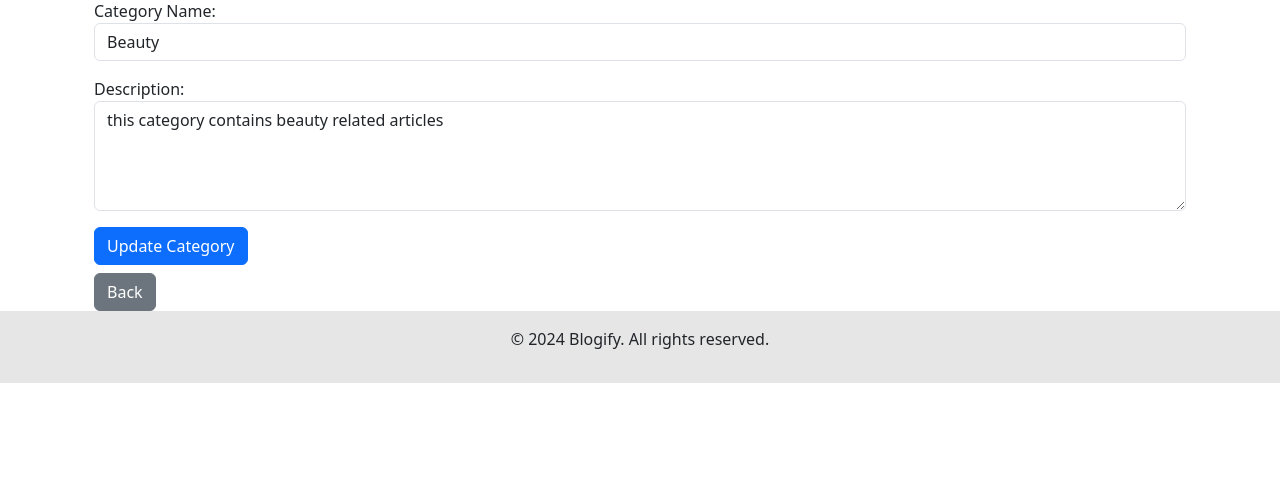
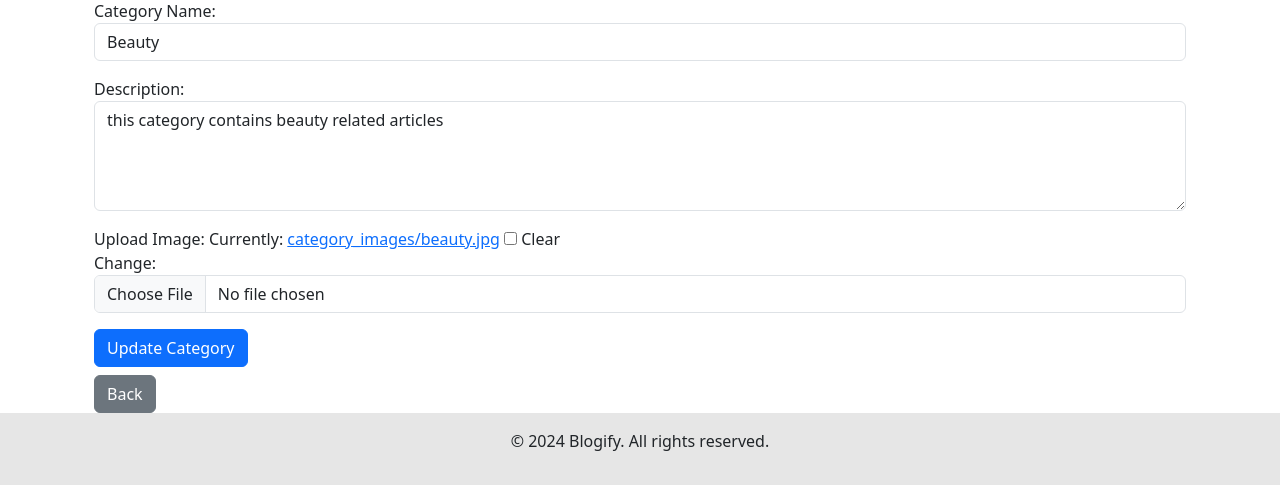
Before and after one commit to nishanlimbuchemjong/Blogify-Python-Django, a Django app: page /Users/categories/21/edit/ in a window 1280 px wide. Shown: the part 161-652 px from the top of the page. Run offline with Django 5.2, Linux system fonts and the light colour scheme; a user stored in the database is signed in; data comes from the database, SQL or seed files in the repository; both versions use the stored data as it was after the commit.

Commit message:
[add] adding image field on CategoryForm and images added and updated from Add and Edit form

```diff
--- a/User/forms.py
+++ b/User/forms.py
@@ -25,7 +25,7 @@ class RegisterForm(forms.Form):
 class CategoryForm(forms.ModelForm):
     class Meta:
         model = Category
-        fields = ['name', 'description']
+        fields = ['name', 'description', 'image']
         widgets = {
             'name': forms.TextInput(attrs={
                 'class': 'form-control',
@@ -36,10 +36,14 @@ class CategoryForm(forms.ModelForm):
                 'placeholder': 'Enter a brief description (optional)',
                 'rows': 4,
             }),
+            'image': forms.ClearableFileInput(attrs={
+                'class': 'form-control',
+            }),
         }
         labels = {
             'name': 'Category Name',
             'description': 'Description',
+            'image': 'Upload Image',
         }
 
 
--- a/User/templates/admin/add_category_list.html
+++ b/User/templates/admin/add_category_list.html
@@ -5,7 +5,7 @@
 {% block content %}
     <h1>All Category</h1>
     <!-- Form for adding a new category -->
-    <form method="POST" class="mb-4">
+    <form method="POST" class="mb-4" enctype="multipart/form-data">
         {% csrf_token %}
         {{ form.as_p }}
         <button type="submit" class="btn btn-primary">Add Category</button>
--- a/User/templates/admin/edit_category.html
+++ b/User/templates/admin/edit_category.html
@@ -3,7 +3,7 @@
 {% block content %}
 <div class="container mt-5">
     <h1>Edit Category</h1>
-    <form method="POST">
+    <form method="POST" enctype="multipart/form-data">
         {% csrf_token %}
         {{ form.as_p }}  <!-- This will display the category title and description fields automatically -->
         <button type="submit" class="btn btn-primary">Update Category</button>
--- a/User/views.py
+++ b/User/views.py
@@ -265,7 +265,7 @@ def AdminCategoryPosts(request, category_id):
 
 def AddCategory(request):
     if request.method == 'POST':
-        form = CategoryForm(request.POST)
+        form = CategoryForm(request.POST, request.FILES)
         if form.is_valid():
             form.save()
             messages.success(request, "Category added successfully!")
@@ -281,7 +281,7 @@ def EditCategory(request, category_id):
 
     if request.method == 'POST':
         # Create a form instance with the POST data and the category instance
-        form = CategoryForm(request.POST, instance=category)
+        form = CategoryForm(request.POST, request.FILES, instance=category)
 
         if form.is_valid():
             # Save the form if it's valid
```
Also changed, not shown: db.sqlite3, media/category_images/cooking_LdA8qal.jpg (added), media/category_images/technologies_8ineu7G.jpg (added), media/category_images/technologies_nQ8ZnN2.jpg (added).
